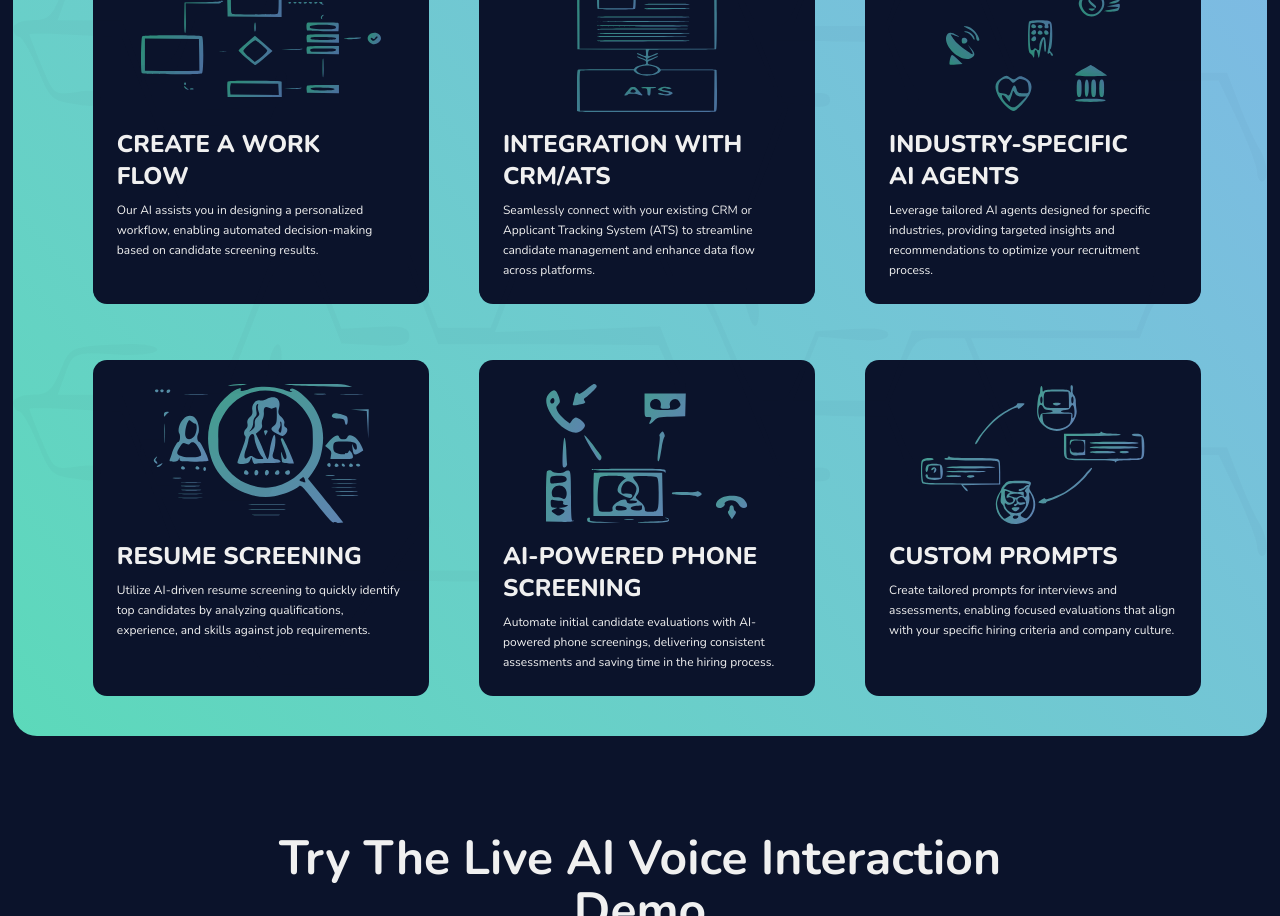
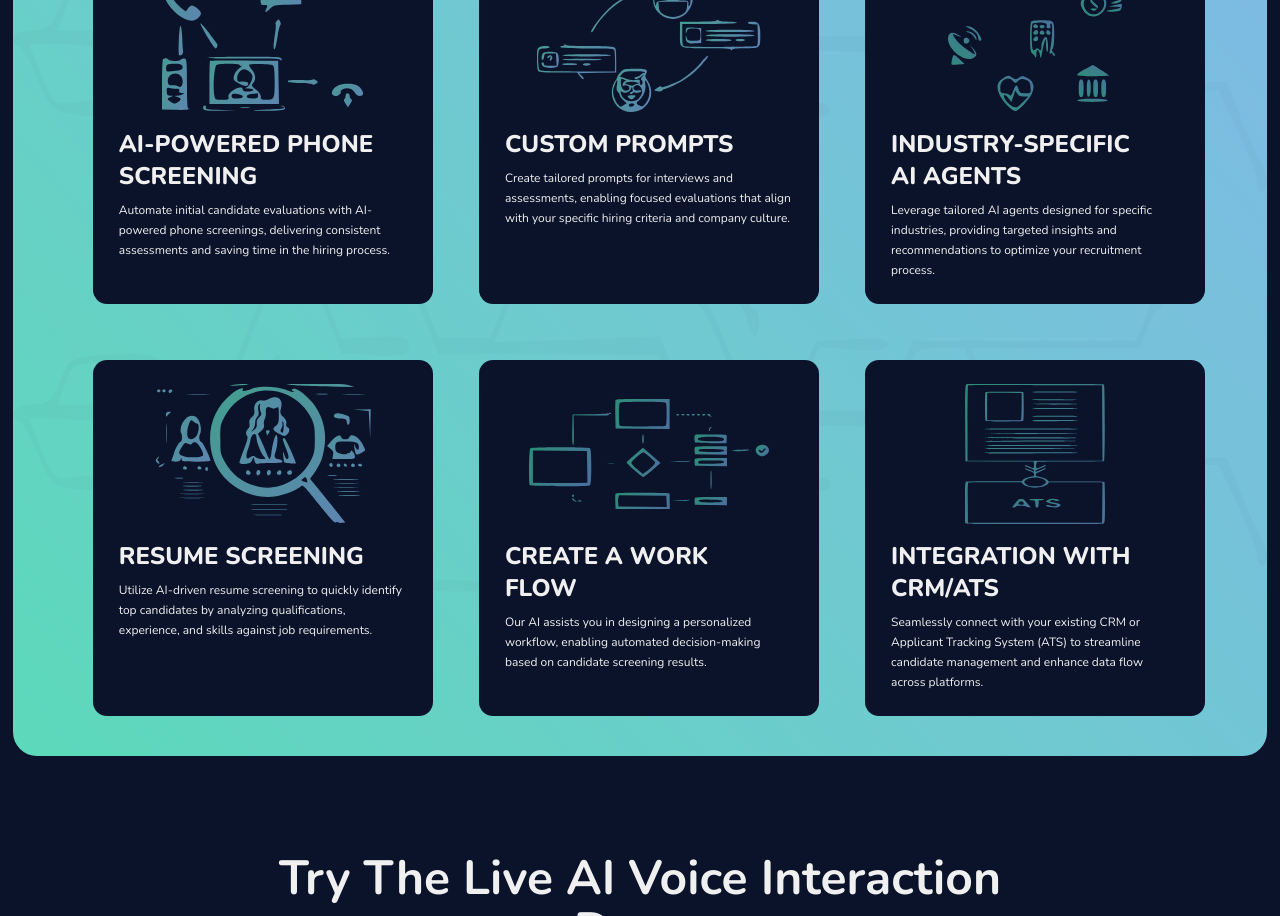
Before and after one commit to gileadinc/creva-ui, a Next.js app: page / in a window 1280 px wide. Shown: the part 1740-2656 px from the top of the page. Built offline with nearby package versions, Linux system fonts and the light colour scheme.

Commit message:
feat: refine feature card with data and hover

```diff
--- a/src/app/(landing)/_components/features/index.tsx
+++ b/src/app/(landing)/_components/features/index.tsx
@@ -5,49 +5,137 @@ import { cn } from '@/lib/utils';
 import { ClassValue } from 'clsx';
 import Image from 'next/image';
 
+interface IDetailData {
+  title: string;
+  text: string;
+}
 interface IFeature {
   img: string;
   title: string;
   description: string;
+  detailData: IDetailData[];
 }
 
 const featuresData = [
+  {
+    img: '/assets/svg/phone-sc-icon.svg',
+    title: 'AI-Powered Phone Screening',
+    description:
+      'Automate initial candidate evaluations with AI-powered phone screenings, delivering consistent assessments and saving time in the hiring process.',
+    detailData: [
+      {
+        title: 'Main title one',
+        text: 'Our AI assists you in designing a personalized workflow, enabling automated decision-making based on candidate screening results.',
+      },
+      {
+        title: 'Main title one',
+        text: 'Our AI assists you in designing a personalized workflow, enabling automated decision-making based on candidate screening results.',
+      },
+      {
+        title: 'Main title one',
+        text: 'Our AI assists you in designing a personalized workflow, enabling automated decision-making based on candidate screening results.',
+      },
+    ],
+  },
+  {
+    img: '/assets/svg/prompts-icon.svg',
+    title: 'Custom Prompts',
+    description:
+      'Create tailored prompts for interviews and assessments, enabling focused evaluations that align with your specific hiring criteria and company culture.',
+    detailData: [
+      {
+        title: 'Main title one',
+        text: 'Our AI assists you in designing a personalized workflow, enabling automated decision-making based on candidate screening results.',
+      },
+      {
+        title: 'Main title one',
+        text: 'Our AI assists you in designing a personalized workflow, enabling automated decision-making based on candidate screening results.',
+      },
+      {
+        title: 'Main title one',
+        text: 'Our AI assists you in designing a personalized workflow, enabling automated decision-making based on candidate screening results.',
+      },
+    ],
+  },
+  {
+    img: '/assets/svg/ai-agents-icon.svg',
+    title: 'Industry-specific AI agents',
+    description:
+      'Leverage tailored AI agents designed for specific industries, providing targeted insights and recommendations to optimize your recruitment process.',
+    detailData: [
+      {
+        title: 'Main title one',
+        text: 'Our AI assists you in designing a personalized workflow, enabling automated decision-making based on candidate screening results.',
+      },
+      {
+        title: 'Main title one',
+        text: 'Our AI assists you in designing a personalized workflow, enabling automated decision-making based on candidate screening results.',
+      },
+      {
+        title: 'Main title one',
+        text: 'Our AI assists you in designing a personalized workflow, enabling automated decision-making based on candidate screening results.',
+      },
+    ],
+  },
+  {
+    img: '/assets/svg/resume-screening-icon.svg',
+    title: 'Resume screening',
+    description:
+      'Utilize AI-driven resume screening to quickly identify top candidates by analyzing qualifications, experience, and skills against job requirements.',
+    detailData: [
+      {
+        title: 'Main title one',
+        text: 'Our AI assists you in designing a personalized workflow, enabling automated decision-making based on candidate screening results.',
+      },
+      {
+        title: 'Main title one',
+        text: 'Our AI assists you in designing a personalized workflow, enabling automated decision-making based on candidate screening results.',
+      },
+      {
+        title: 'Main title one',
+        text: 'Our AI assists you in designing a personalized workflow, enabling automated decision-making based on candidate screening results.',
+      },
+    ],
+  },
   {
     img: '/assets/svg/work-flow-icon.svg',
     title: 'Create A Work Flow',
     description:
       'Our AI assists you in designing a personalized workflow, enabling automated decision-making based on candidate screening results.',
+    detailData: [
+      {
+        title: 'Main title one',
+        text: 'Our AI assists you in designing a personalized workflow, enabling automated decision-making based on candidate screening results.',
+      },
+      {
+        title: 'Main title one',
+        text: 'Our AI assists you in designing a personalized workflow, enabling automated decision-making based on candidate screening results.',
+      },
+      {
+        title: 'Main title one',
+        text: 'Our AI assists you in designing a personalized workflow, enabling automated decision-making based on candidate screening results.',
+      },
+    ],
   },
   {
     img: '/assets/svg/ats-icon.svg',
     title: 'Integration With CRM/ATS',
     description:
       'Seamlessly connect with your existing CRM or Applicant Tracking System (ATS) to streamline candidate management and enhance data flow across platforms.',
-  },
-  {
-    img: '/assets/svg/ai-agents-icon.svg',
-    title: 'Industry-specific AI agents',
-    description:
-      'Leverage tailored AI agents designed for specific industries, providing targeted insights and recommendations to optimize your recruitment process.',
-  },
-  //
-  {
-    img: '/assets/svg/resume-screening-icon.svg',
-    title: 'Resume screening',
-    description:
-      'Utilize AI-driven resume screening to quickly identify top candidates by analyzing qualifications, experience, and skills against job requirements.',
-  },
-  {
-    img: '/assets/svg/phone-sc-icon.svg',
-    title: 'AI-Powered Phone Screening',
-    description:
-      'Automate initial candidate evaluations with AI-powered phone screenings, delivering consistent assessments and saving time in the hiring process.',
-  },
-  {
-    img: '/assets/svg/prompts-icon.svg',
-    title: 'Custom Prompts',
-    description:
-      'Create tailored prompts for interviews and assessments, enabling focused evaluations that align with your specific hiring criteria and company culture.',
+    detailData: [
+      {
+        title: 'Main title one',
+        text: 'Our AI assists you in designing a personalized workflow, enabling automated decision-making based on candidate screening results.',
+      },
+      {
+        title: 'Main title one',
+        text: 'Our AI assists you in designing a personalized workflow, enabling automated decision-making based on candidate screening results.',
+      },
+      {
+        title: 'Main title one',
+        text: 'Our AI assists you in designing a personalized workflow, enabling automated decision-making based on candidate screening results.',
+      },
+    ],
   },
 ];
 
@@ -112,7 +200,7 @@ export default function Features({
           {featuresData.map((feature, idx) => (
             <motion.li
               variants={variants.fadeInUp}
-              className="max-w-[340px] self-stretch"
+              className="w-full max-w-[340px] self-stretch"
               key={idx}
             >
               <FeatureCard item={feature} />
@@ -125,10 +213,11 @@ export default function Features({
 }
 
 function FeatureCard({ item }: { item: IFeature }) {
-  const { img, title, description } = item;
+  const { img, title, description, detailData } = item;
+  console.log({ detailData });
   return (
-    <div className="bg-clrBlackPearl h-full rounded-xl p-6">
-      <div className="flex flex-col items-center gap-4">
+    <div className="bg-clrBlackPearl group relative h-full cursor-pointer rounded-xl p-6">
+      <div className="flex flex-col items-center gap-4 opacity-100 transition-all duration-500 ease-linear group-hover:opacity-0">
         <motion.div
           variants={variants.fadeInUp}
           className="h-[140px] w-full max-w-[240px]"
@@ -157,6 +246,39 @@ function FeatureCard({ item }: { item: IFeature }) {
           </motion.p>
         </div>
       </div>
+
+      <div className="bg-clrBlackPearl absolute inset-0 rounded-xl opacity-0 transition-all duration-500 ease-linear group-hover:opacity-100">
+        <div className="p-6">
+          {detailData.map(({ title, text }, idx) => (
+            <div key={idx}>
+              <motion.div
+                variants={variants.fadeInUp}
+                className="h-[0] w-full min-w-[240px]"
+              >
+                <Image
+                  className="size-full object-contain"
+                  height={100}
+                  width={100}
+                  src={img}
+                  alt={title}
+                />
+              </motion.div>
+              <motion.h3
+                variants={variants.fadeInUp}
+                className="font-nunito text-clrText mt-4 font-semibold uppercase"
+              >
+                {title}
+              </motion.h3>
+              <motion.p
+                variants={variants.fadeInUp}
+                className="font-nunito text-clrText/80 text-xs font-light"
+              >
+                {text}
+              </motion.p>
+            </div>
+          ))}
+        </div>
+      </div>
     </div>
   );
 }
```
